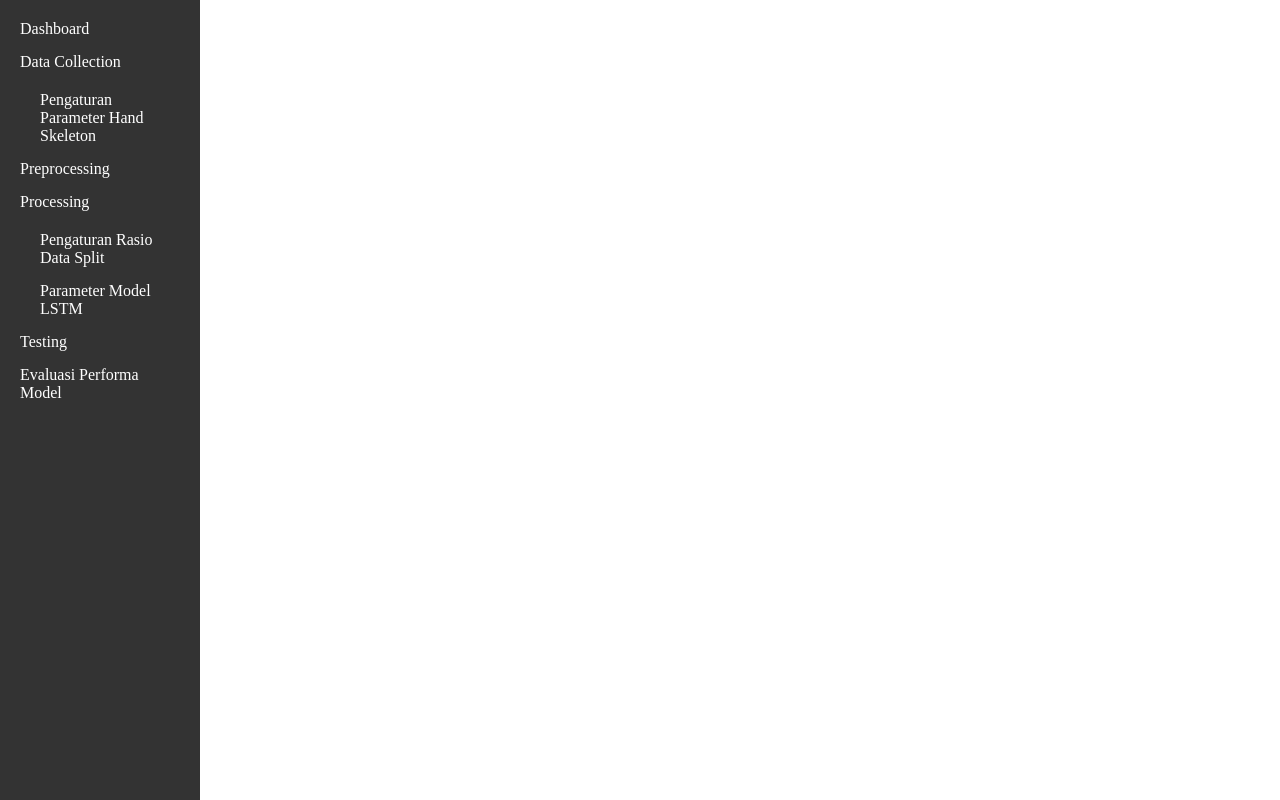
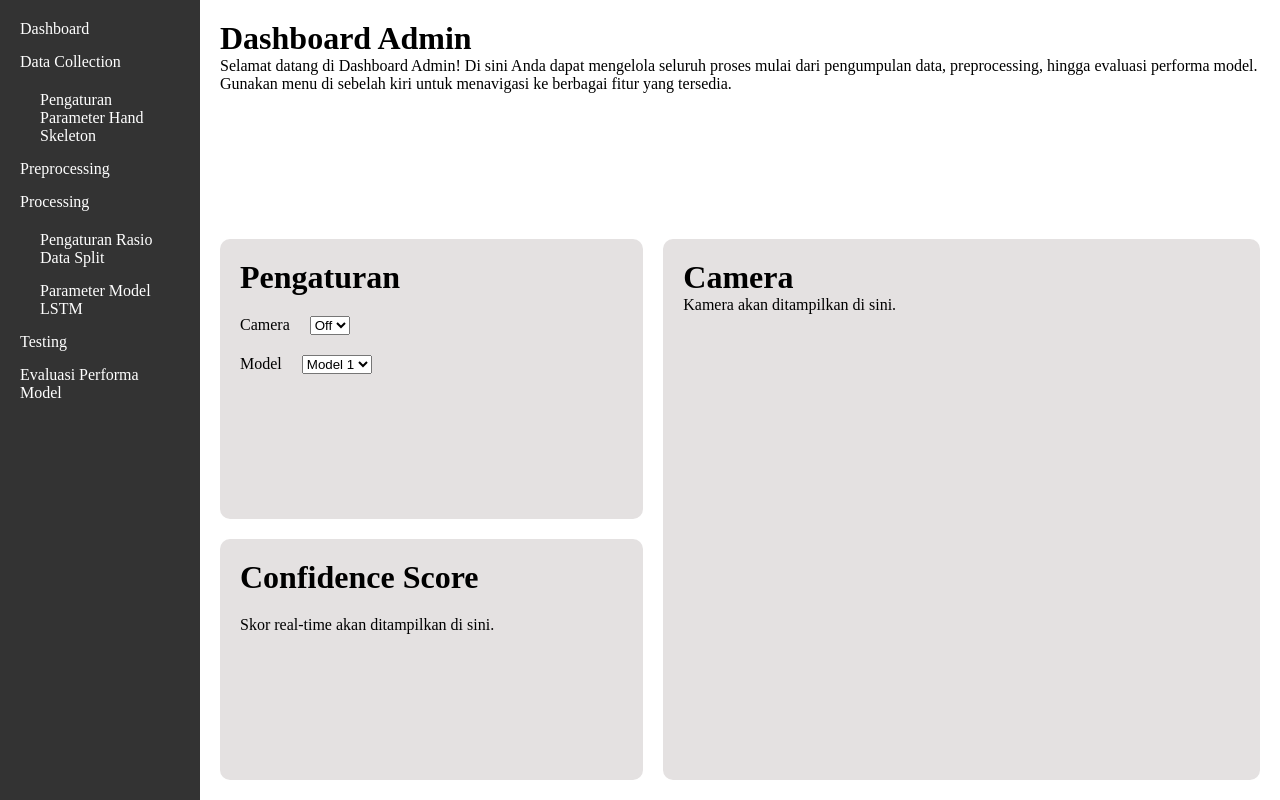
Before and after one commit to srmpandejlaki/BISINDO, a React (Vite) app in the folder frontend/: page /admin/dashboard in a window 1280 px wide. Built offline with nearby package versions, Linux system fonts and the light colour scheme.

Commit message:
buat halaman dashboard admin

```diff
--- a/frontend/src/App.jsx
+++ b/frontend/src/App.jsx
@@ -1,6 +1,7 @@
 import { Route, Routes, Navigate } from "react-router-dom";
+import NavBarAdmin from "./shared/components/base/NavBarAdmin";
+import DashboardAdmin from "./features/dashboard-admin/pages/DashboardAdmin";
 import DataCollection from "./features/data-collection/pages/DataCollection";
-import NavBarAdmin from "./shared/components/base/NavBarAdmin";
 
 function App() {
 
@@ -8,7 +9,8 @@ function App() {
     <main className="App">
       <NavBarAdmin />
       <Routes>
-        <Route path="/" element={<Navigate to="/admin/data-collection" />} />
+        <Route path="/" element={<Navigate to="/admin/dashboard" />} />
+        <Route path="/admin/dashboard" element={<DashboardAdmin />} />
         <Route path="/admin/data-collection" element={<DataCollection />} />
       </Routes>
     </main>
--- /dev/null
+++ b/frontend/src/features/dashboard-admin/components/SectionCamera.jsx
@@ -0,0 +1,12 @@
+import React from "react";
+
+function SectionCamera() {
+  return (
+    <div className="section-camera">
+      <h1>Camera</h1>
+      <p>Kamera akan ditampilkan di sini.</p>
+    </div>
+  )
+}
+
+export default SectionCamera;
--- /dev/null
+++ b/frontend/src/features/dashboard-admin/components/SectionPengaturan.jsx
@@ -0,0 +1,25 @@
+import React from "react";
+
+function SectionPengaturan() {
+  return (
+    <div className="section-pengaturan">
+      <h1>Pengaturan</h1>
+      <div className="camera-setting">
+        <p>Camera</p>
+        <select>
+          <option value="camera1">Off</option>
+          <option value="camera2">On</option>
+        </select>
+      </div>
+      <div className="model-setting">
+        <p>Model</p>
+        <select>
+          <option value="model1">Model 1</option>
+          <option value="model2">Model 2</option>
+        </select>
+      </div>
+    </div>
+  )
+}
+
+export default SectionPengaturan;
--- /dev/null
+++ b/frontend/src/features/dashboard-admin/components/SectionScore.jsx
@@ -0,0 +1,14 @@
+import React from "react";
+
+function SectionScore() {
+  return (
+    <div className="section-score">
+      <h1>Confidence Score</h1>
+      <div className="score-realtime">
+        <p>Skor real-time akan ditampilkan di sini.</p>
+      </div>
+    </div>
+  )
+}
+
+export default SectionScore;
--- /dev/null
+++ b/frontend/src/features/dashboard-admin/pages/DashboardAdmin.jsx
@@ -0,0 +1,20 @@
+import React from "react";
+import SectionPengaturan from "../components/SectionPengaturan";
+import SectionScore from "../components/SectionScore";
+import SectionCamera from "../components/SectionCamera";
+
+function DashboardAdmin() {
+  return (
+    <div className="content dashboard-admin">
+      <div className="pengantar">
+        <h1>Dashboard Admin</h1>
+        <p>Selamat datang di Dashboard Admin! Di sini Anda dapat mengelola seluruh proses mulai dari pengumpulan data, preprocessing, hingga evaluasi performa model. Gunakan menu di sebelah kiri untuk menavigasi ke berbagai fitur yang tersedia.</p>
+      </div>
+      <SectionPengaturan />
+      <SectionScore />
+      <SectionCamera />
+    </div>
+  )
+}
+
+export default DashboardAdmin;
--- /dev/null
+++ b/frontend/src/features/dashboard-admin/pages/DashboardAdmin.scss
@@ -0,0 +1,34 @@
+
+
+.dashboard-admin {
+  display: grid;
+  gap: 20px;
+  grid-template-areas:
+    "pengantar pengantar pengantar"
+    "pengaturan camera camera"
+    "score camera camera";
+}
+.pengantar {
+  grid-area: pengantar;
+}
+.section-pengaturan {
+  grid-area: pengaturan;
+}
+.section-camera {
+  grid-area: camera;
+}
+.section-score {
+  grid-area: score;
+}
+
+.section-pengaturan, .section-score, .section-camera {
+  background-color: #E4E1E1;
+  padding: 20px;
+  border-radius: 10px;
+}
+
+.camera-setting, .model-setting, .score-realtime {
+  display: flex;
+  gap: 20px;
+  margin-top: 20px;
+}
```
